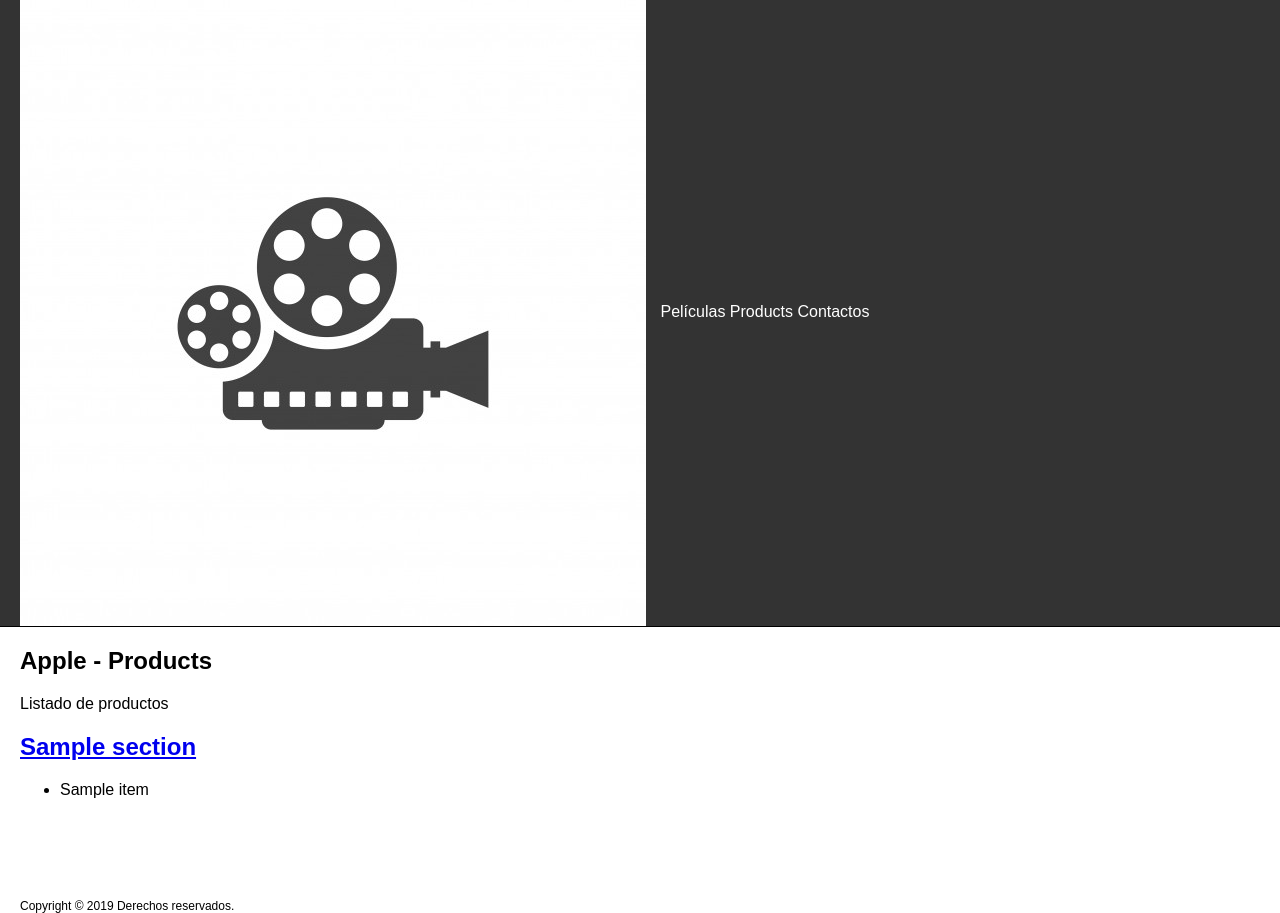
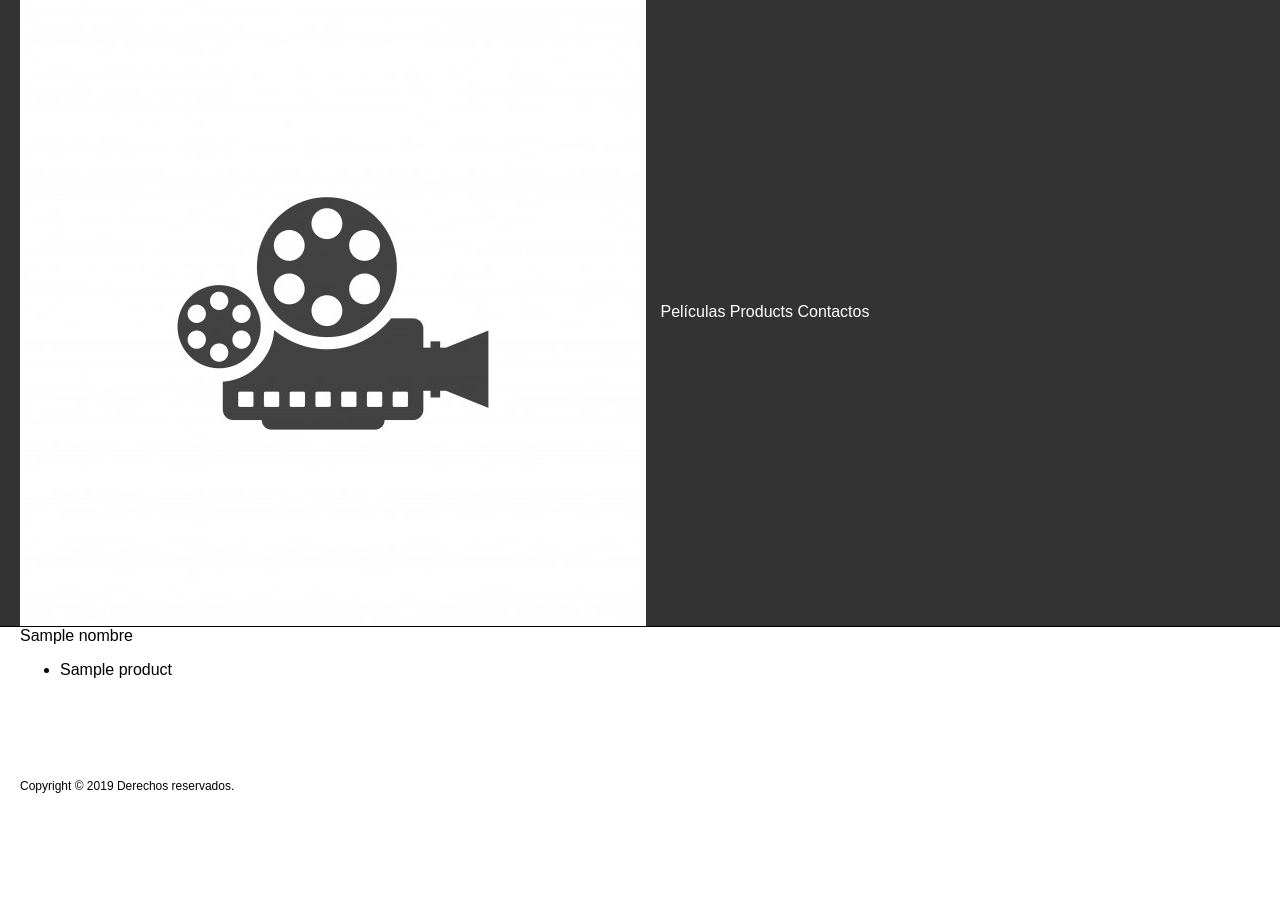
Before and after one commit to Firet/Catalogo-de-Peliculas, a Node server app: template views/products.handlebars in a window 1280 px wide. After the commit the page ends 793 px from the top, so only its background shows below. Run offline with Node 20, Linux system fonts and the light colour scheme; the template is opened without the code that fills it: most values are stand-ins (such as "Sample title", 1, 10 or a date in 2020); some libraries are stand-ins or nearby versions.

Commit message:
+vistas de handlebars

```diff
--- a/index.js
+++ b/index.js
@@ -49,15 +49,8 @@ app.get('/contact', function (req, res) {
     res.render('contact')
 });
 
-
-const products = [
-    { section: 'MacBook', items: ['MacBook', 'MacBook Air', 'MacBook Pro', 'iMac', 'iMac Pro', 'Mac Pro', 'Mac mini', 'Accessories', 'High Sierra'] },
-    { section: 'iPad', items: ['iPad Pro', 'iPad', 'iPad mini 4', 'iOS 11', 'Accessories'] },
-    { section: 'iPhone', items: ['iPhone X', 'iPhone 8', 'iPhone 7', 'iPhone 6s', 'iPhone SE', 'iOS 11', 'Accessories'] }
-]
-
-//res.render('products', { nombre: 'Mi Producto'})
-
 app.get('/products', function (req, res) {
-    res.render('product', { product: product })
+//    res.render('products', { nombre: 'Producto a mostrar'});
+    res.render('products', { nombre: 'Productos a mostrar', products: ['tv', 'printer', 'ps4']});
+    //res.render('product', { product: product })
 })
--- a/views/products.handlebars
+++ b/views/products.handlebars
@@ -1,4 +1,4 @@
-<h1>Apple - Products</h1>
+{{!-- <h1>Apple - Products</h1>
 <p>Listado de productos</p>
 
 {{#each products}}
@@ -10,4 +10,14 @@
       <li>{{this}}</li>
     {{/each}}
   </ul>
+{{/each}} --}}
+
+
+<div>{{nombre}}</div>
+
+
+<ul>
+{{#each products}}
+  <li>{{this}}</li>
 {{/each}}
+</ul>
```
Also changed, not shown: Vista alternativa/album.html (+14 -6 lines), 1 other file.
